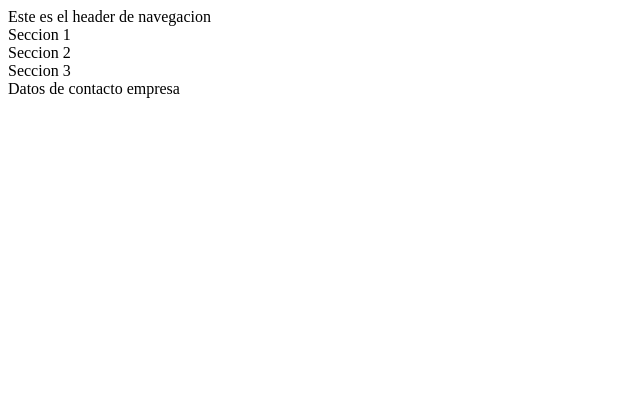
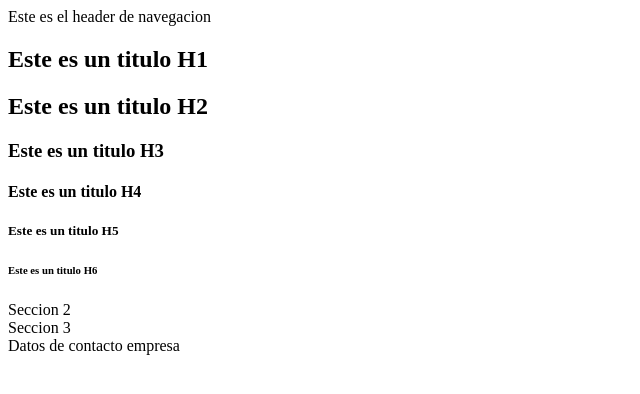
Before and after one commit to MINTIC-2021-JCHOCO/ExplicacionHTMLCss, a plain HTML site: page index.html in a window 1280 px wide. Shown: the whole page, without its empty margins (0-640 px from the left). Drawn offline with Linux system fonts and the light colour scheme.

Commit message:
agregar explicaciones sobre tags h

```diff
--- a/index.html
+++ b/index.html
@@ -9,7 +9,14 @@
 <body>
     <header>Este es el header de navegacion</header>
     <main>
-        <section>Seccion 1</section>
+        <section>
+            <h1>Este es un titulo H1</h1>
+            <h2>Este es un titulo H2</h2>
+            <h3>Este es un titulo H3</h3>
+            <h4>Este es un titulo H4</h4>
+            <h5>Este es un titulo H5</h5>
+            <h6>Este es un titulo H6</h6>
+        </section>
         <section>Seccion 2</section>
         <section>Seccion 3</section>
     </main>
```
